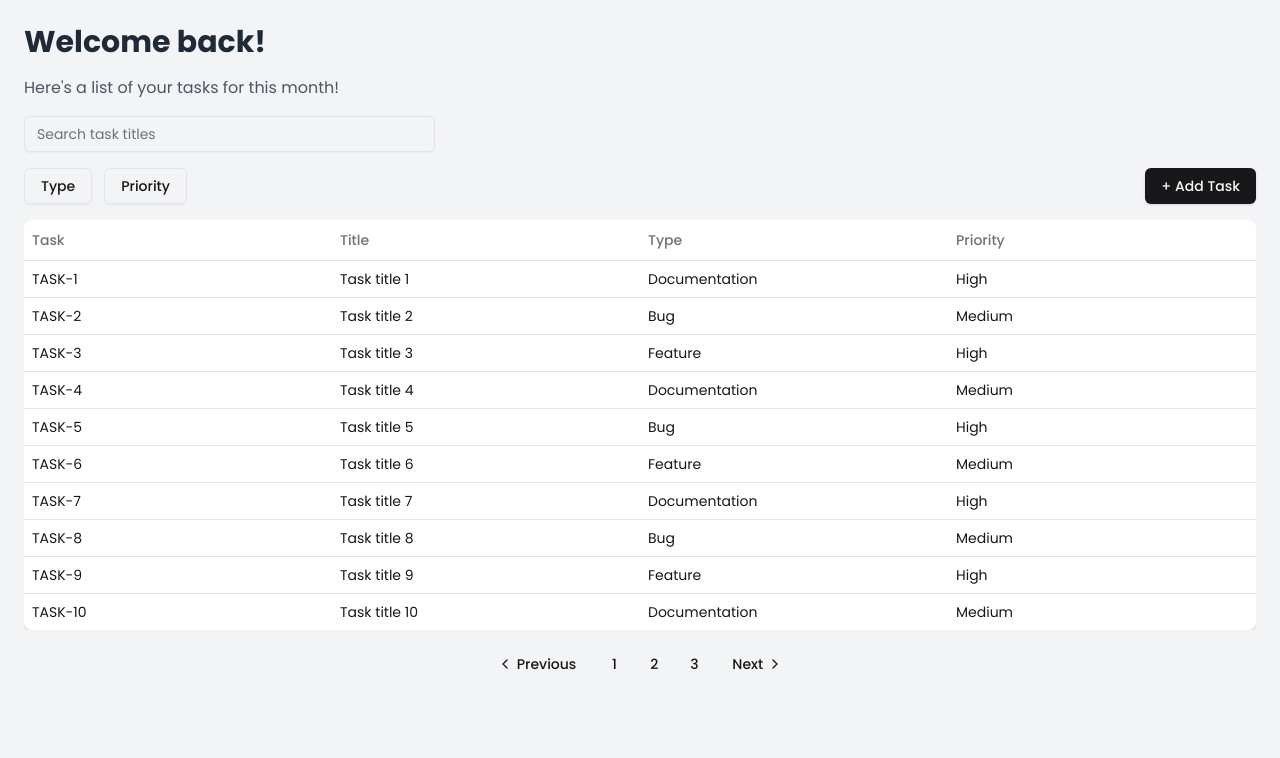
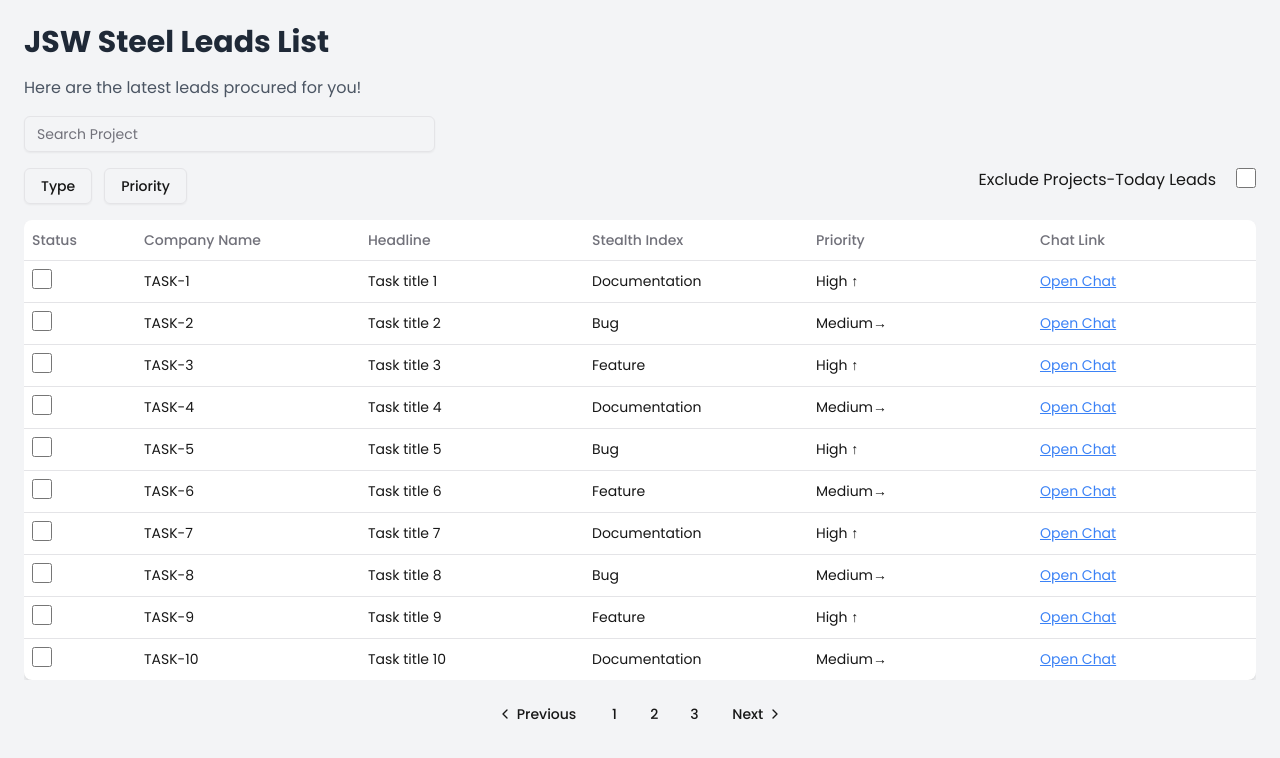
Before and after one commit to AAGAM17/frontend-project1-harsh-serenovolante-main, a Next.js app: page /task in a window 1280 px wide. Shown: the top 758 px of the page. Built offline with nearby package versions, Linux system fonts and the light colour scheme.

Commit message:
few changes to the task page

```diff
--- a/app/task/page.tsx
+++ b/app/task/page.tsx
@@ -24,9 +24,17 @@
   const [newTaskTitle, setNewTaskTitle] = useState('');
   const [newTaskType, setNewTaskType] = useState('Select Type'); // Default type
   const tasksPerPage = 10; // Number of tasks per page
+  const [tasks, setTasks] = useState(dummyTasks);
+  const [checkedTasks, setCheckedTasks] = useState(
+    dummyTasks.reduce((acc, task) => ({ ...acc, [task.id]: false }), {}) // Initialize state with false for each task
+  );
+
+  const handleCheckboxChange = (taskId) => {
+    setTasks((prevTasks) => prevTasks.filter((task) => task.id !== taskId));
+  };
 
   // Filter tasks based on selected filters and search term
-  const filteredTasks = dummyTasks.filter(task => {
+  const filteredTasks = tasks.filter(task => {
     const typeMatch = filterType.length === 0 || filterType.includes(task.type);
     const priorityMatch = filterPriority.length === 0 || filterPriority.includes(task.priority);
     const searchMatch = task.title.toLowerCase().includes(searchTerm.toLowerCase());
@@ -57,12 +65,12 @@
 
   return (
     <div className="min-h-screen bg-gray-100 p-6">
-      <h1 className="text-3xl font-bold mb-4 text-gray-800">Welcome back!</h1>
-      <p className="mb-4 text-gray-600">Here's a list of your tasks for this month!</p>
+      <h1 className="text-3xl font-bold mb-4 text-gray-800">JSW Steel Leads List</h1>
+      <p className="mb-4 text-gray-600">Here are the latest leads procured for you!</p>
 
       <div className="flex flex-col md:flex-row justify-between mb-4">
         <Input
-          placeholder="Search task titles"
+          placeholder="Search Project"
           className="w-full md:w-1/3 mb-2 md:mb-0"
           value={searchTerm}
           onChange={(e) => setSearchTerm(e.target.value)}
@@ -96,7 +104,7 @@
         </DropdownMenu>
         </div>
 
-<Dialog open={openDialog} onOpenChange={setOpenDialog}>
+{/* <Dialog open={openDialog} onOpenChange={setOpenDialog}>
           <DialogTrigger asChild>
             <Button className="ml-4">+ Add Task</Button>
           </DialogTrigger>
@@ -126,25 +134,57 @@
               <Button variant="outline" onClick={() => setOpenDialog(false)}>Cancel</Button>
             </DialogFooter>
           </DialogContent>
-        </Dialog>
+        </Dialog> */}
+        <div className='flex gap-5 align-middle'>
+          <span>Exclude Projects-Today Leads</span>
+          <input type="checkbox" className="w-5 h-5 cursor-pointer"/>
+        </div>
+
       </div>
 
       <Table className="bg-white rounded-lg shadow-md">
         <TableHeader>
           <TableRow>
-            <TableHead className="w-1/4">Task</TableHead>
-            <TableHead className="w-1/4">Title</TableHead>
-            <TableHead className="w-1/4">Type</TableHead>
-            <TableHead className="w-1/4">Priority</TableHead>
+          <TableHead className="w-1/12">Status</TableHead>
+
+            <TableHead className="w-1/6">Company Name</TableHead>
+            <TableHead className="w-1/6">Headline</TableHead>
+            <TableHead className="w-1/6">Stealth Index</TableHead>
+            <TableHead className="w-1/6">Priority</TableHead>
+            <TableHead className="w-1/6">Chat Link</TableHead>
+
+
           </TableRow>
         </TableHeader>
         <TableBody>
           {currentTasks.map((task) => (
-            <TableRow key={task.id}>
+
+
+            <TableRow key={task.id}
+
+          >
+              <TableCell>
+              <input
+                    type="checkbox"
+                    onChange={() => handleCheckboxChange(task.id)}
+                    className="w-5 h-5 cursor-pointer"
+                  />
+              </TableCell>
               <TableCell>{task.id}</TableCell>
               <TableCell>{task.title}</TableCell>
               <TableCell>{task.type}</TableCell>
-              <TableCell>{task.priority}</TableCell>
+              <TableCell>{task.priority === "High" ? "High ↑" : task.priority === "Medium" ? "Medium→" : "Low ↓"}</TableCell>
+              <TableCell>
+                <a
+                  href="#"
+                  target="_blank"
+                  rel="noopener noreferrer"
+                  className="text-blue-500 underline hover:text-blue-700"
+                >
+                  Open Chat
+                </a>
+              </TableCell>
+
             </TableRow>
           ))}
         </TableBody>
```
